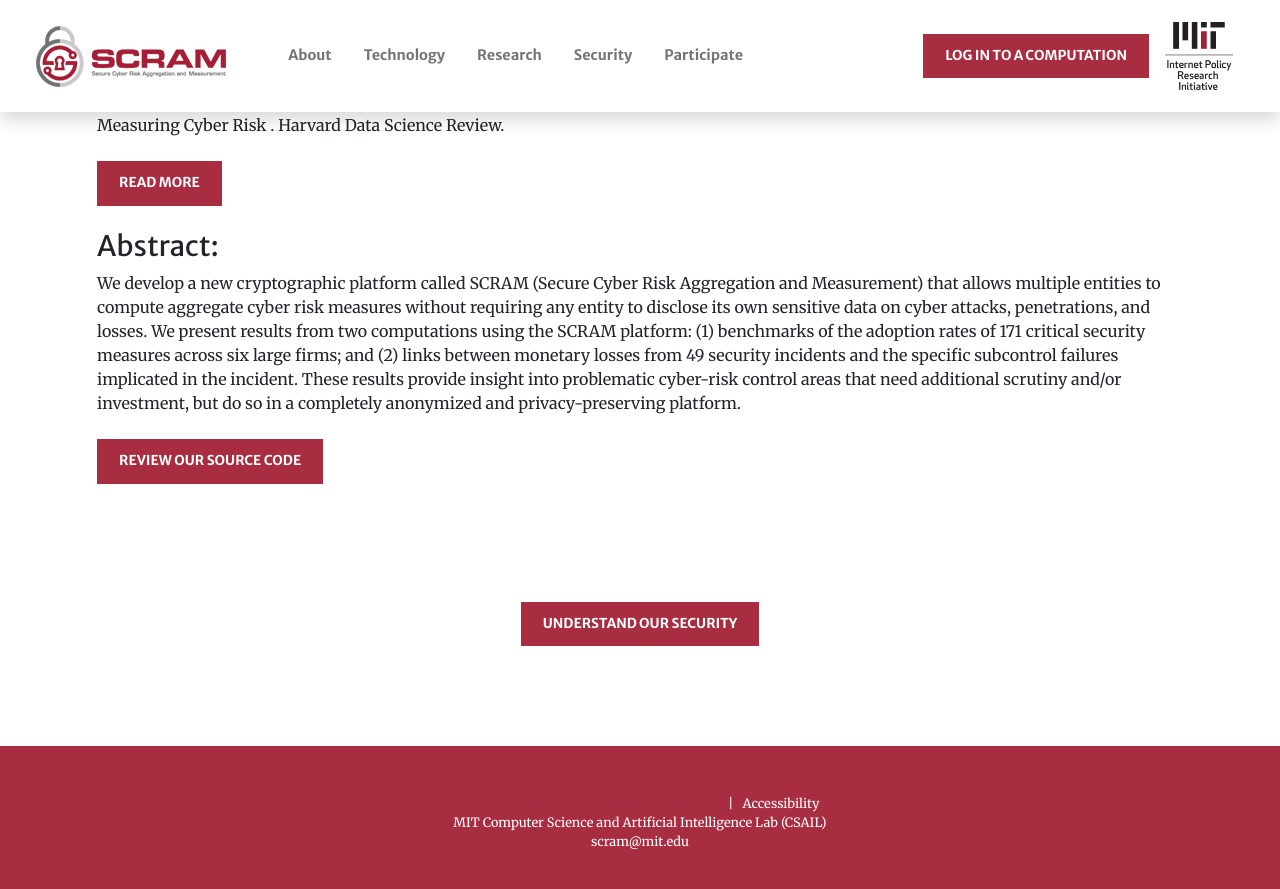
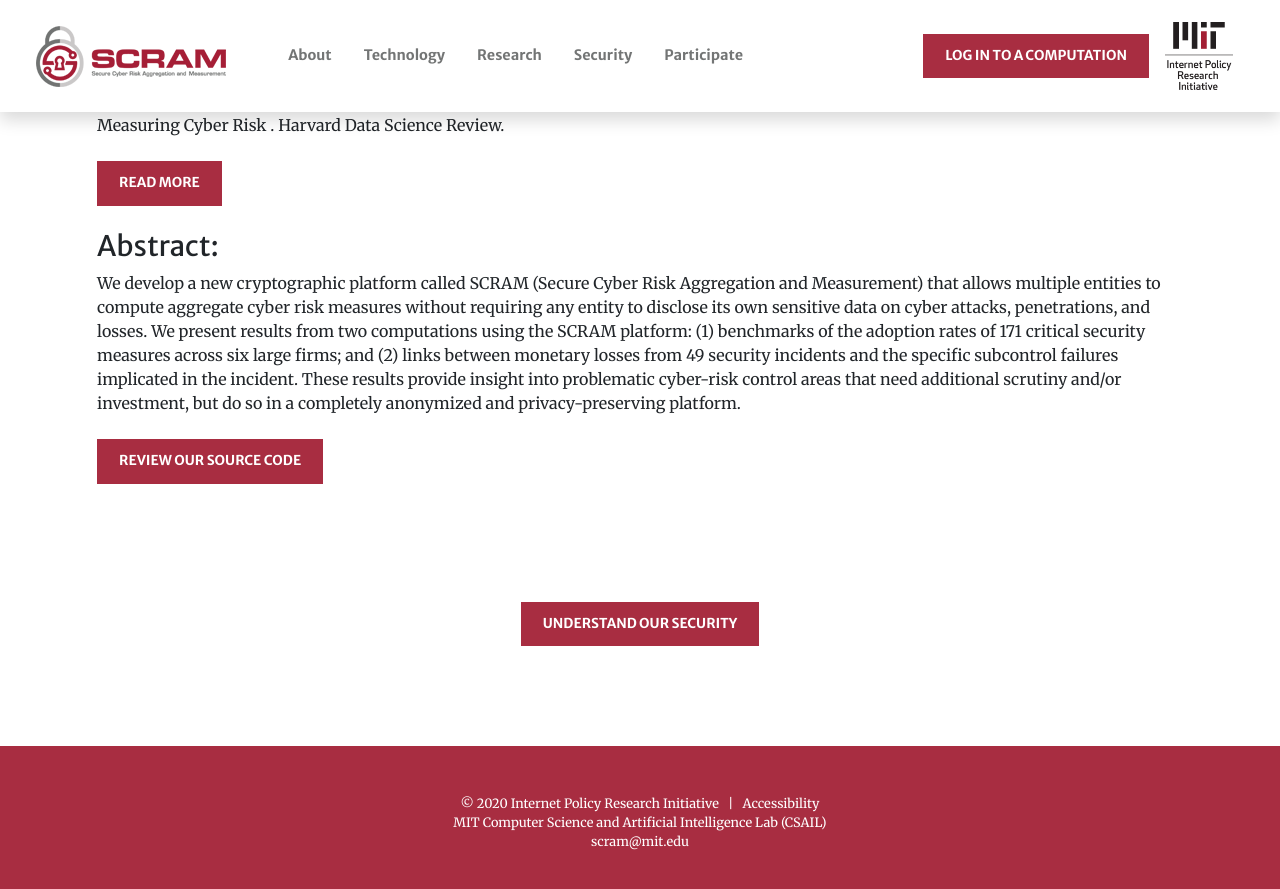
Before and after one commit to jisqyv/MIT, a Jekyll site: the page built from research.md, in a window 1280 px wide and 900 px high, scrolled down 554 px. Shown: the top 889 px of the window. Built offline with Jekyll 4.4.1, drawn with Linux system fonts in a browser that asks for light colours; nearby versions of some CDN libraries.

Commit message:
Update footer.yml

```diff
--- a/_data/footer.yml
+++ b/_data/footer.yml
@@ -1,4 +1,4 @@
-copyright: '<a href="https://internetpolicy.mit.edu/" target="_blank">&copy; 2020 Internet Policy Research Initiative</a>'
+copyright: '<a href="https://internetpolicy.mit.edu/" style="color:#fff;" target="_blank">&copy; 2020 Internet Policy Research Initiative</a>'
 links:
   - text: Accessibility
     url: 'https://accessibility.mit.edu/'
```
